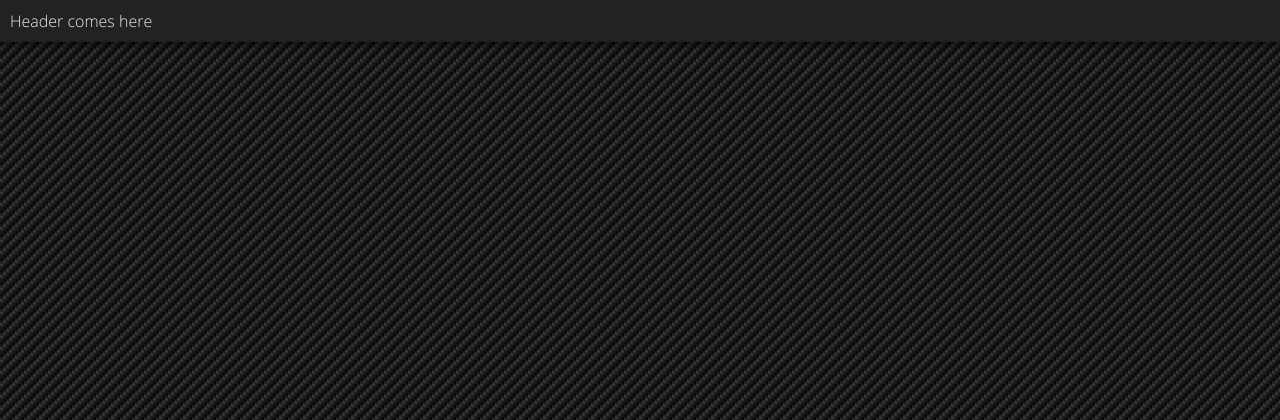
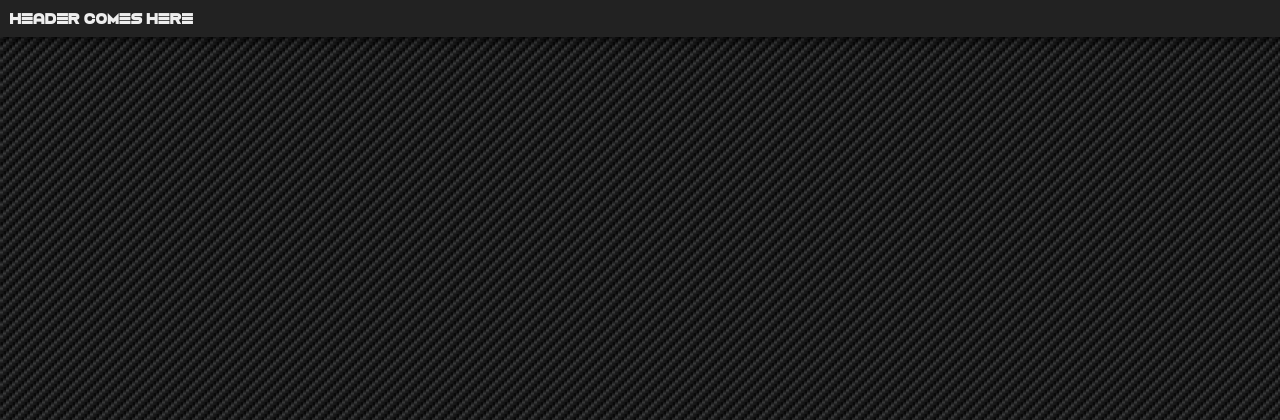
Before and after one commit to drowsyrobotboy/tv, a PHP site: page / in a window 1280 px wide. Shown: the top 420 px of the page. Run offline with PHP 8.4, Linux system fonts and the light colour scheme.

Commit message:
added vermin font for menu

```diff
--- a/css/style.scss
+++ b/css/style.scss
@@ -427,6 +427,7 @@
 $bitalic: 'OpenSansBoldItalic', sans-serif;
 $ebold: 'OpenSansExtrabold', sans-serif;
 $eitalic: 'OpenSansExtraboldItalic', sans-serif;
+$vermin: 'vermin_vibes_2_blackregular', sans-serif;
 
 //Start CSS
 
@@ -439,7 +440,7 @@
 
 .top
 {
-    font-family: $light;
+    font-family: $vermin;
     background: #222;
     position:fixed;
     top:0;
--- a/fonts/sans.css
+++ b/fonts/sans.css
@@ -117,3 +117,15 @@
     font-style: normal;
 
 }
+
+@font-face {
+    font-family: 'vermin_vibes_2_blackregular';
+    src: url('vermin_vibes_2_black-webfont.eot');
+    src: url('vermin_vibes_2_black-webfont.eot?#iefix') format('embedded-opentype'),
+         url('vermin_vibes_2_black-webfont.woff') format('woff'),
+         url('vermin_vibes_2_black-webfont.ttf') format('truetype'),
+         url('vermin_vibes_2_black-webfont.svg#vermin_vibes_2_blackregular') format('svg');
+    font-weight: normal;
+    font-style: normal;
+
+}
```
Also changed, not shown: css/style.css (+1 -1 lines), fonts/vermin_vibes_2_black-webfont.ttf (added), fonts/vermin_vibes_2_black-webfont.woff (added), 2 other files.
